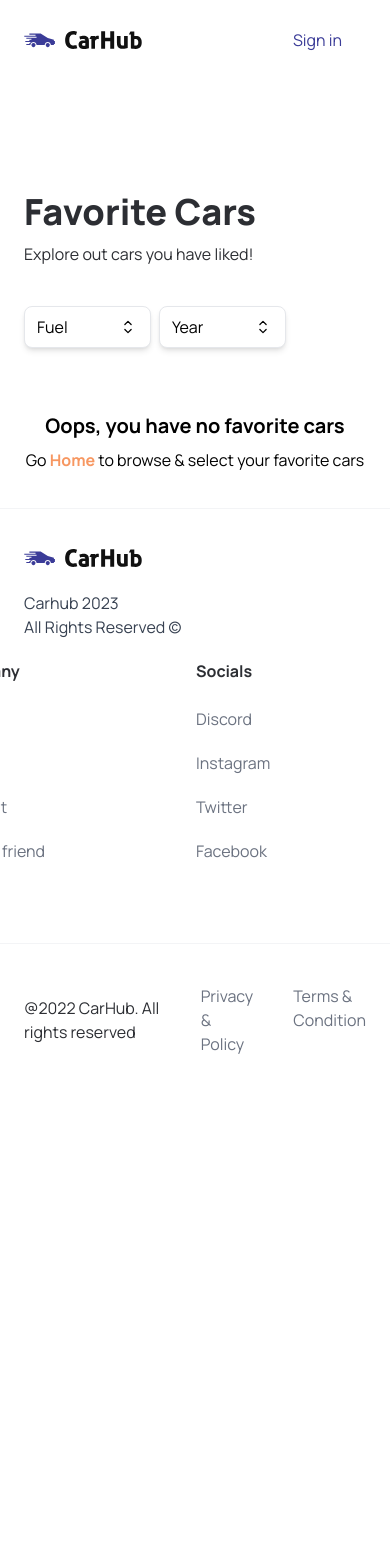
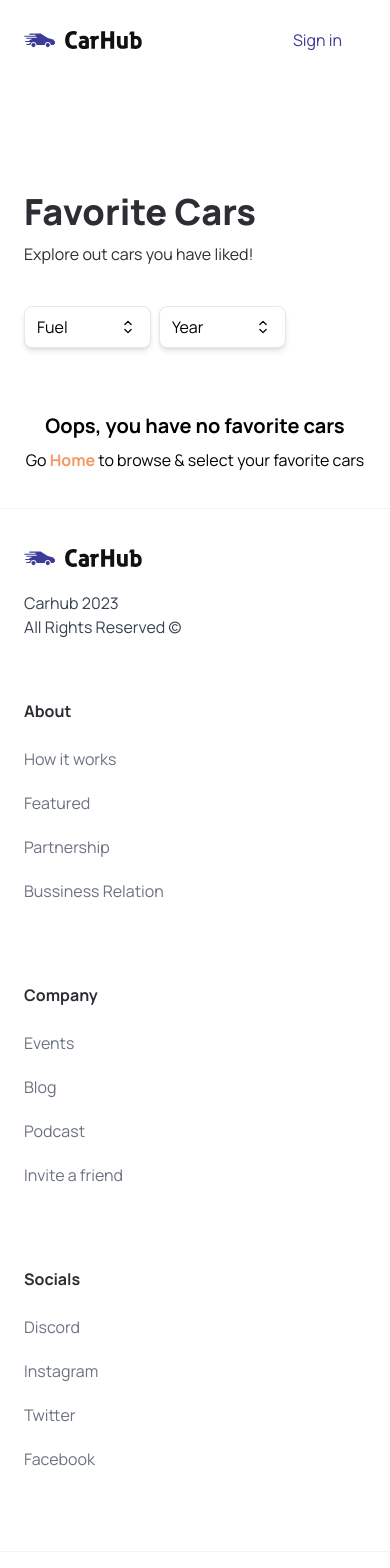
Before and after one commit to soundaryaNaik/Car-showcase, a Next.js app: page /my-favorites in a window 390 px wide. Shown: the top 1568 px of the page. Before the commit the page ends 1096 px from the top, so only its background shows below. Built offline with nearby package versions, Linux system fonts and the light colour scheme.

Commit message:
footer fix

```diff
--- a/components/Footer.tsx
+++ b/components/Footer.tsx
@@ -20,7 +20,7 @@ const Footer = () => (
         </p>
       </div>
 
-      <div className="flex-1 w-full flex justify-end gap-20">
+      <div className="flex-1 w-full flex md:justify-end flex-wrap max-md:mt-10 gap-20">
         {footerLinks.map((item) => (
           <div
             key={item.title}
@@ -43,10 +43,10 @@ const Footer = () => (
       </div>
     </div>
 
-    <div className="flex justify-between items-center mt-10 border-t border-gray-100 sm:px-16 px-6 py-10">
+    <div className="flex justify-between items-center flex-wrap mt-10 border-t border-gray-100 sm:px-16 px-6 py-10">
       <p>@2022 CarHub. All rights reserved</p>
 
-      <div className="flex-1 flex justify-end gap-10">
+      <div className="flex-1 flex sm:justify-end justify-center max-sm:mt-4 gap-10">
         <Link href="/" className="text-gray-500">
           Privacy & Policy
         </Link>
```
